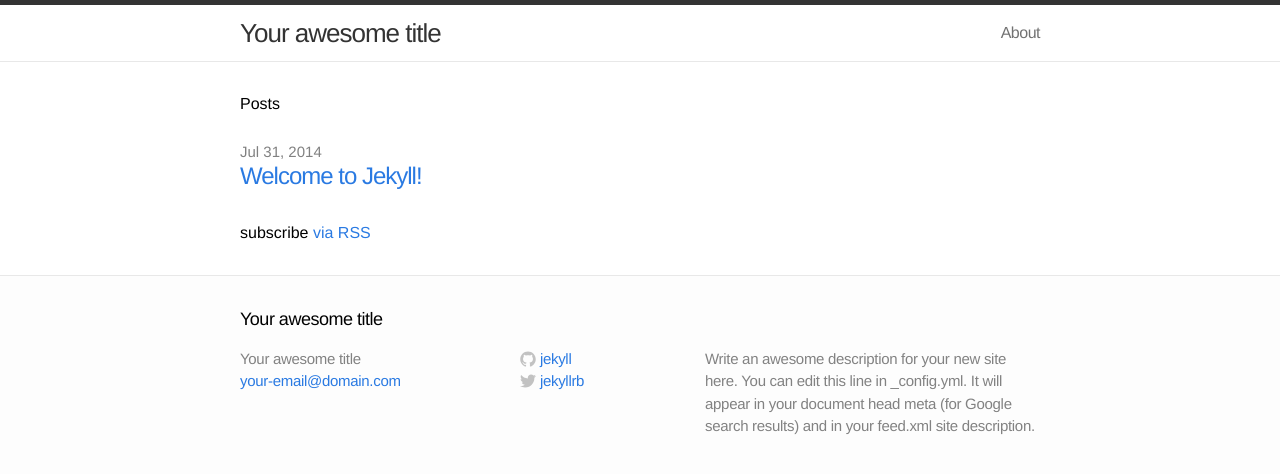
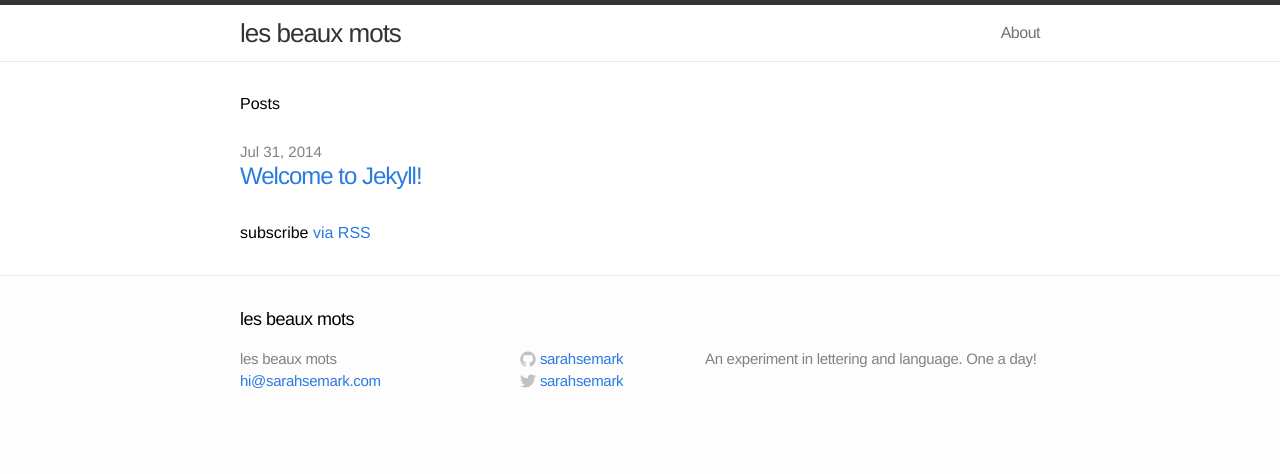
Before and after one commit to sarahmonster/les-beaux-mots, a Jekyll site: the page built from index.html, in a window 1280 px wide. Shown: the top 474 px of the page. Built offline with Jekyll 4.4.1, drawn with Linux system fonts in a browser that asks for light colours.

Commit message:
Update config settings.

```diff
--- a/_config.yml
+++ b/_config.yml
@@ -1,11 +1,11 @@
 # Site settings
-title: Your awesome title
-email: your-email@domain.com
-description: "Write an awesome description for your new site here. You can edit this line in _config.yml. It will appear in your document head meta (for Google search results) and in your feed.xml site description."
-baseurl: ""
-url: "http://yourdomain.com"
-twitter_username: jekyllrb
-github_username:  jekyll
+title: les beaux mots
+email: hi@sarahsemark.com
+description: "An experiment in lettering and language. One a day!"
+baseurl: "/les-beaux-mots"
+url: "http://triggersandsparks.com"
+twitter_username: sarahsemark
+github_username:  sarahsemark
 
 # Build settings
 markdown: kramdown
```
